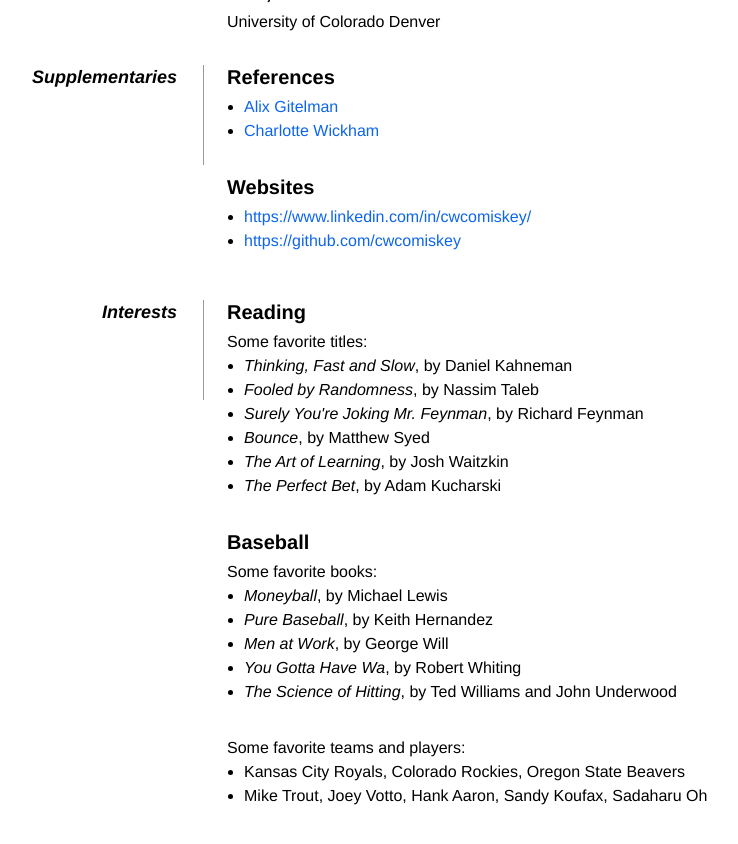
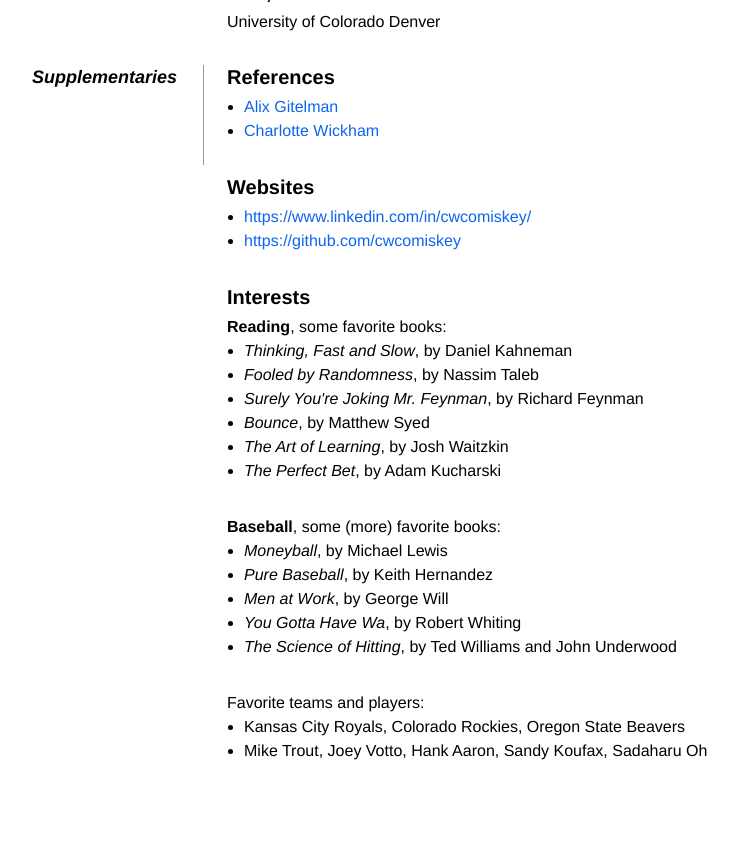
Before and after one commit to cwcomiskey/cwcomiskey.github.io, a Jekyll site: the page index.html, which Jekyll copies as it is, in a window 1280 px wide and 900 px high, scrolled down 1830 px. Shown: the top 844 px of the window, without its empty margins (213-951 px from the left). Built offline with Jekyll 4.4.1, drawn with Linux system fonts in a browser that asks for light colours.

```diff
--- a/index.html
+++ b/index.html
@@ -213,15 +213,9 @@
 			    <li> <a href="https://github.com/cwcomiskey" > https://github.com/cwcomiskey </a> </li>
 		    </ul>
 
-	    </dd>
+		    <h2> Interests </h2>
 
-            <dd class="clear"></dd>
-
-
-	    <dt> Interests </dt>
-            <dd>
-		    <h2> Reading</h2>
-		    Some favorite titles:
+		    <b> Reading</b>, some favorite books:
 		    <ul>
 			    <li> <i> Thinking, Fast and Slow</i>, by Daniel Kahneman </li>
 			    <li> <i> Fooled by Randomness</i>, by Nassim Taleb </li>
@@ -231,8 +225,7 @@
 			    <li> <i> The Perfect Bet</i>, by Adam Kucharski </li>
 		    </ul>
 
-		    <h2> Baseball </h2>
-	            Some favorite books:
+		    <b> Baseball</b>, some (more) favorite books:
 		    <ul>
 			    <li> <i> Moneyball</i>, by Michael Lewis </li>
 			    <li> <i> Pure Baseball</i>, by Keith Hernandez </li>
@@ -240,15 +233,12 @@
 			    <li> <i> You Gotta Have Wa</i>, by Robert Whiting </li>
 			    <li> <i> The Science of Hitting</i>, by Ted Williams and John Underwood
 		    </ul>
-	             Some favorite teams and players:
+		    Favorite teams and players:
 		    <ul>
 			    <li> Kansas City Royals, Colorado Rockies, Oregon State Beavers </li>
 			    <li> Mike Trout, Joey Votto, Hank Aaron, Sandy Koufax, Sadaharu Oh </li>
 		    </ul>
-
 	    </dd>
-
-
 	    </dl>
 
         <div class="clear"></div>
```
Lines whose indentation alone changed are shown as unchanged.
